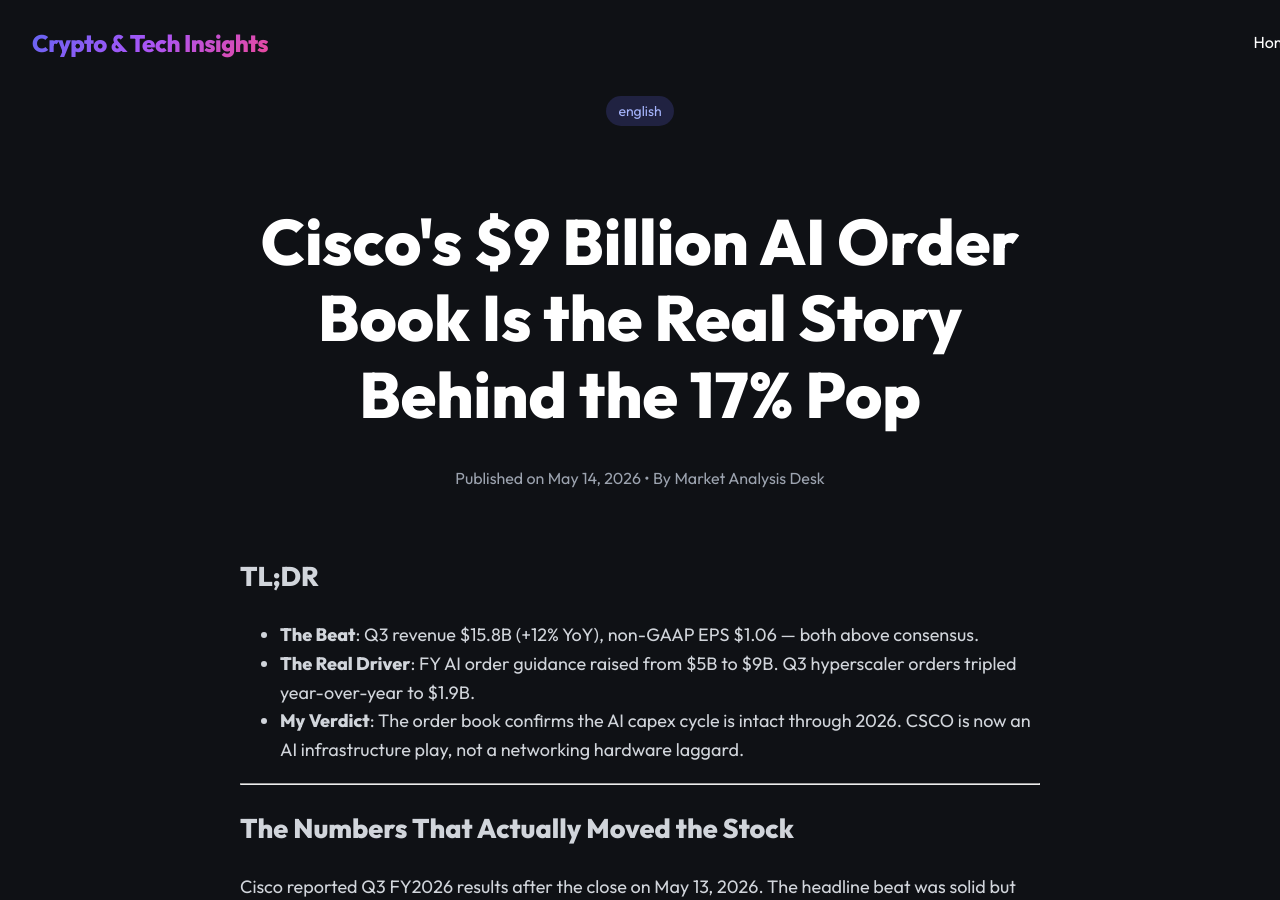
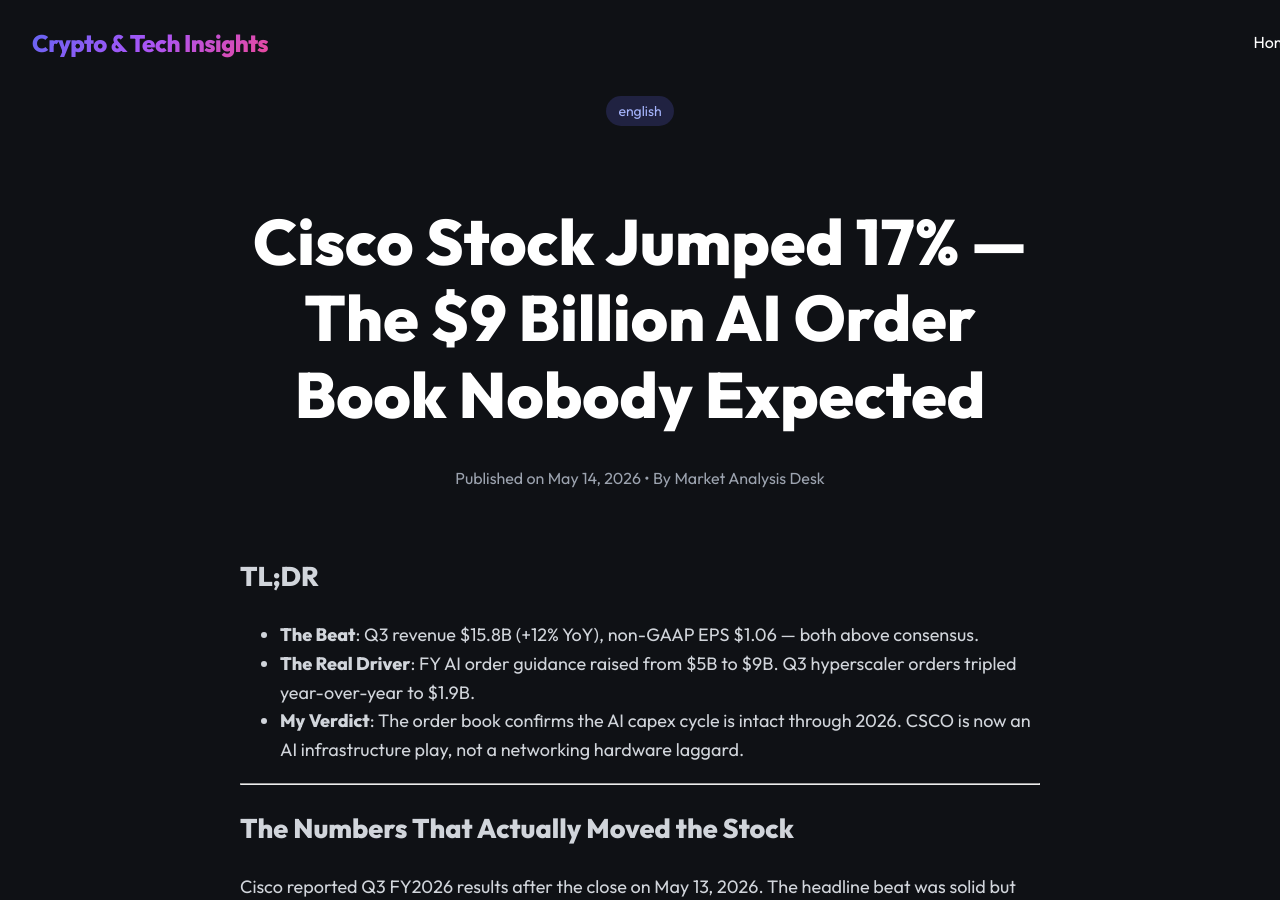
Before and after one commit to jeonghun-project/economy-en, a Jekyll site: the page built from _posts/2026-05-14-ciscos-9-billion-ai-order-book-is-the-real-story-behind-the-17-pop-en.md, in a window 1280 px wide and 900 px high. Built offline with Jekyll 4.4.1, drawn with Linux system fonts in a browser that asks for light colours; our own code applies the rules of GitHub Pages for plain Markdown files; part of the change alters nothing that is shown.

Commit message:
seo: Rewrite title/description/tags for search intent

```diff
--- a/_posts/2026-05-14-ciscos-9-billion-ai-order-book-is-the-real-story-behind-the-17-pop-en.md
+++ b/_posts/2026-05-14-ciscos-9-billion-ai-order-book-is-the-real-story-behind-the-17-pop-en.md
@@ -1,8 +1,8 @@
 ---
-title: "Cisco's $9 Billion AI Order Book Is the Real Story Behind the 17% Pop"
+title: "Cisco Stock Jumped 17% — The $9 Billion AI Order Book Nobody Expected"
 date: "2026-05-14"
-description: "Cisco Q3 FY2026 beat estimates, but the 17% after-hours surge was driven by AI infrastructure orders raised to $9B guidance. Here's what the data says for investors."
-tags: ["english", "finance", "Cisco", "CSCO", "AI infrastructure", "earnings", "hyperscaler"]
+description: "Cisco's AI infrastructure orders hit $9B annually, up 80% from prior guidance. Why the stock surged, what it means for AI chip demand, and the 4,000 layoffs paradox."
+tags: ["english", "Cisco stock", "Cisco earnings 2026", "AI infrastructure stocks", "AI stocks to buy", "semiconductor demand"]
 author: "Market Analysis Desk"
 image: https://raw.githubusercontent.com/jeonghun-project/economy-en/main/assets/images/2026-05-14-ciscos-9-billion-ai-order-book-is-the-real-story-behind-the-17-pop-en-featured.png
 lang: en
```
